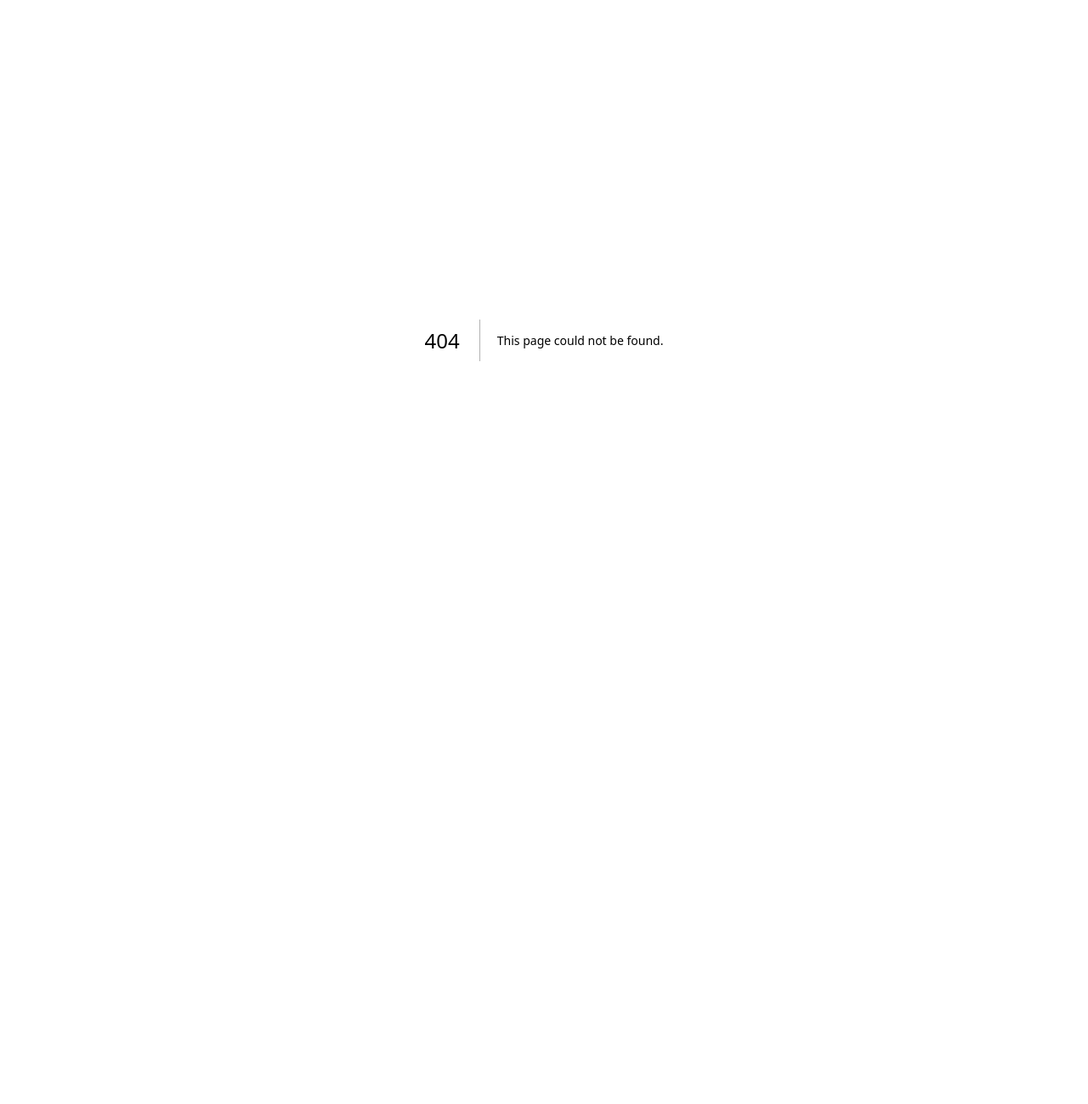
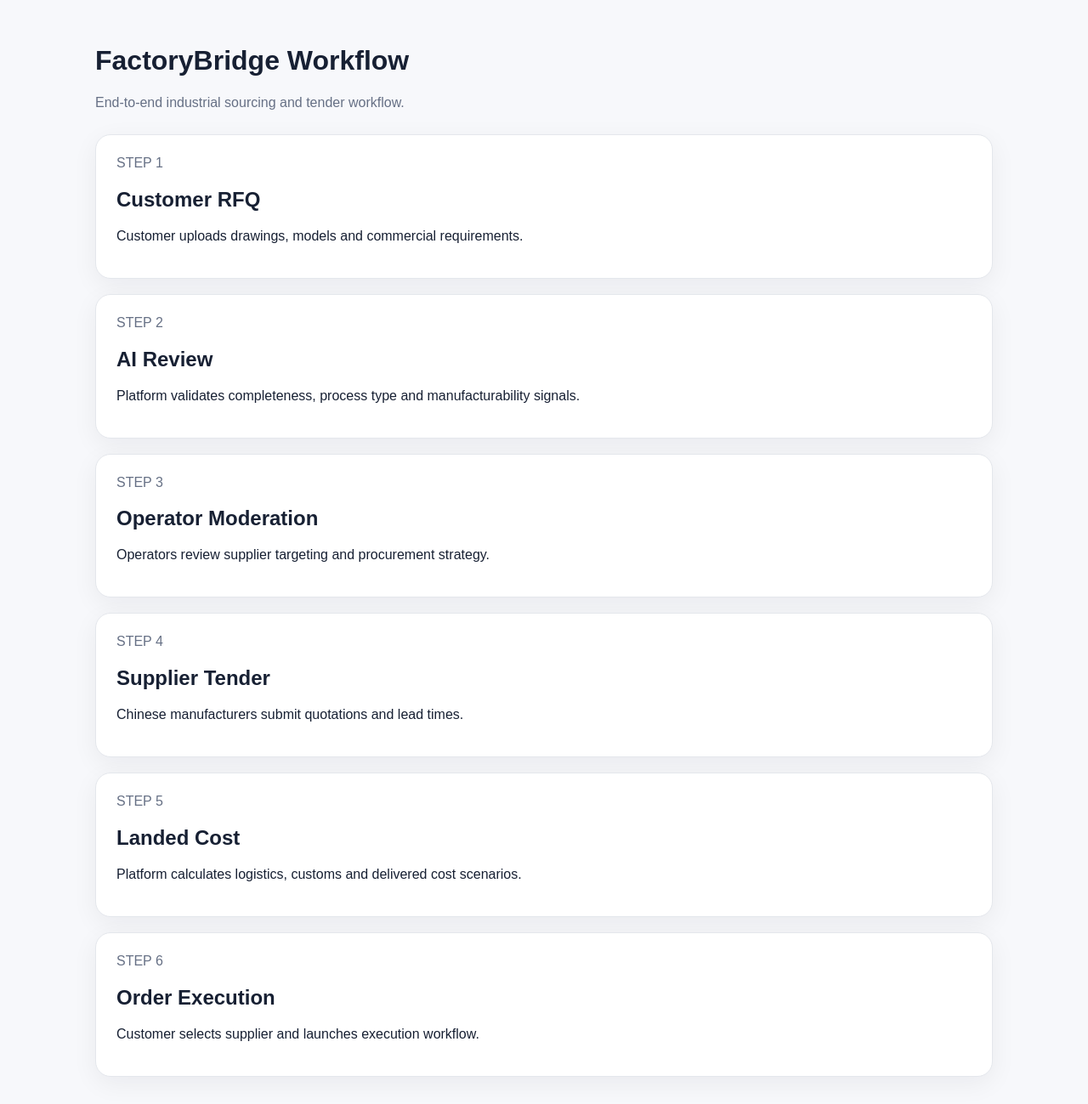
Before and after one commit to fastwind-ceo/factorybridge, a Next.js app in the folder frontend/: page /workflow in a window 1280 px wide. Before the commit this address had no page. Shown: the whole page at 85% size. Before the commit the page ends 800 px from the top, so only its background shows below. Built offline with nearby package versions, Linux system fonts and the light colour scheme.

Commit message:
Add workflow overview page

```diff
--- /dev/null
+++ b/frontend/app/workflow/page.tsx
@@ -0,0 +1,47 @@
+const stages = [
+  {
+    title: 'Customer RFQ',
+    description: 'Customer uploads drawings, models and commercial requirements.',
+  },
+  {
+    title: 'AI Review',
+    description: 'Platform validates completeness, process type and manufacturability signals.',
+  },
+  {
+    title: 'Operator Moderation',
+    description: 'Operators review supplier targeting and procurement strategy.',
+  },
+  {
+    title: 'Supplier Tender',
+    description: 'Chinese manufacturers submit quotations and lead times.',
+  },
+  {
+    title: 'Landed Cost',
+    description: 'Platform calculates logistics, customs and delivered cost scenarios.',
+  },
+  {
+    title: 'Order Execution',
+    description: 'Customer selects supplier and launches execution workflow.',
+  },
+]
+
+export default function WorkflowPage() {
+  return (
+    <main className="container">
+      <div style={{ marginBottom: 28 }}>
+        <h1>FactoryBridge Workflow</h1>
+        <p className="muted">End-to-end industrial sourcing and tender workflow.</p>
+      </div>
+
+      <div className="grid">
+        {stages.map((stage, index) => (
+          <div key={stage.title} className="card">
+            <div className="muted">STEP {index + 1}</div>
+            <h2>{stage.title}</h2>
+            <p>{stage.description}</p>
+          </div>
+        ))}
+      </div>
+    </main>
+  )
+}
```
